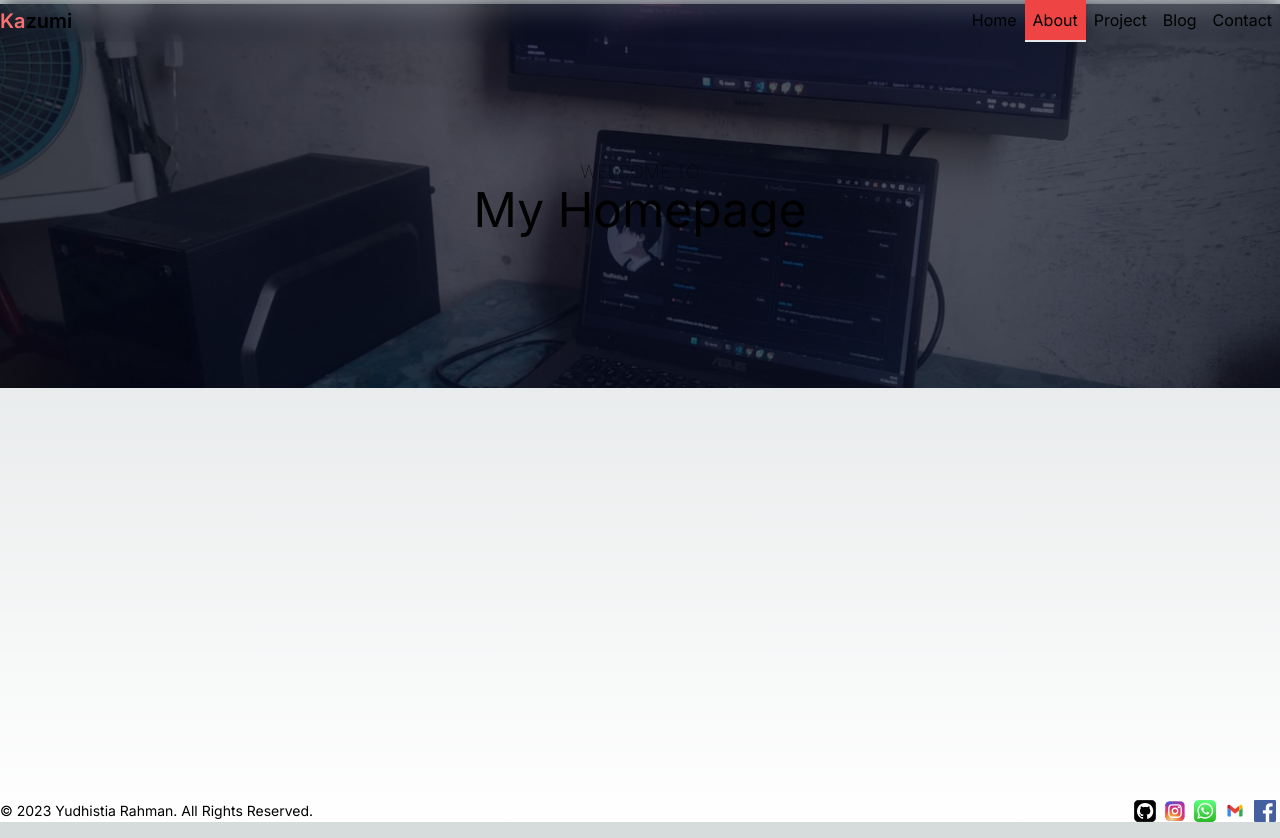
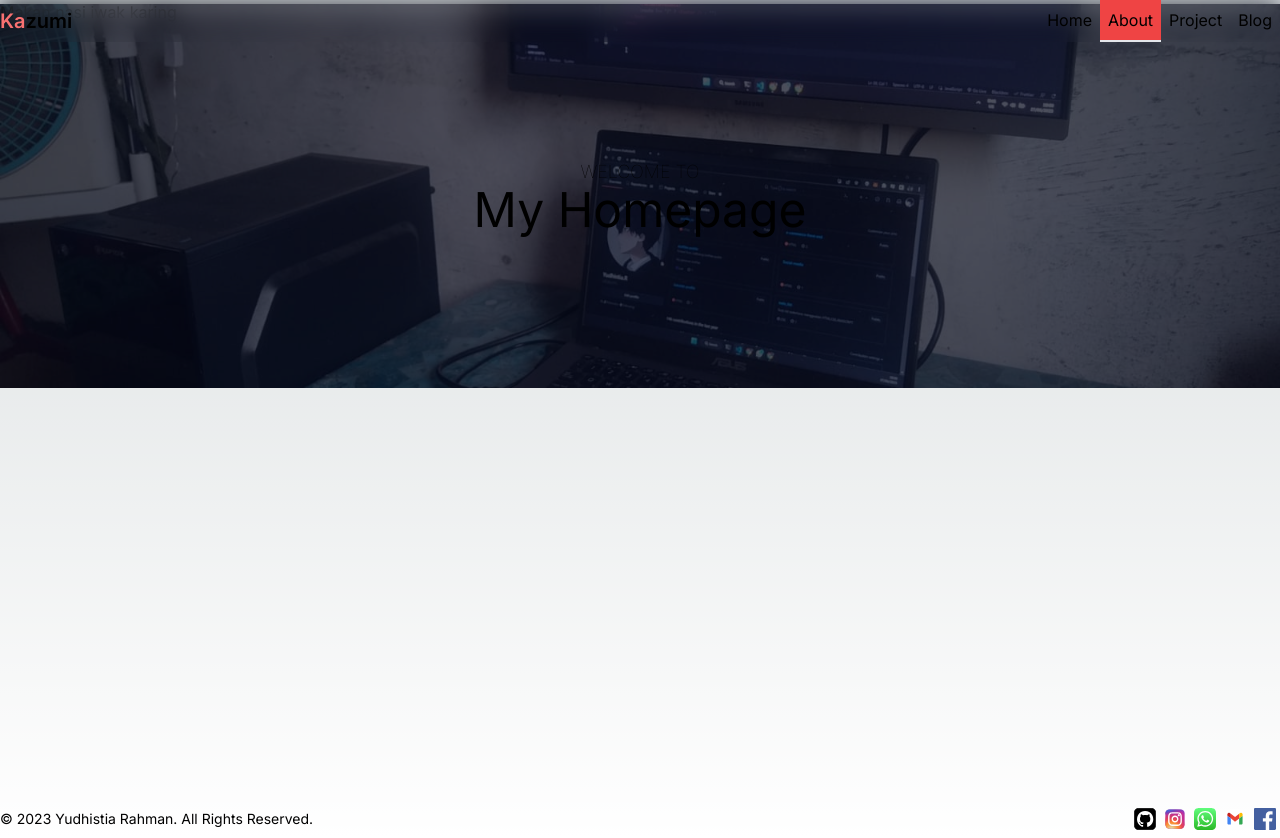
Before and after one commit to yudhistiaR/my-homepage, a Next.js app: page /about in a window 1280 px wide. Built offline with nearby package versions, Linux system fonts and the light colour scheme.

Commit message:
remove contact nav list

```diff
--- a/src/app/about/page.jsx
+++ b/src/app/about/page.jsx
@@ -17,6 +17,9 @@ const About = () => {
                     <div className="text-2xl md:text-5xl">My Homepage</div>
                 </div>
             </section>
+            <section className="relative">
+                <h1>Makan nasi iwak karing</h1>
+            </section>
         </>
     );
 };
--- a/src/app/layout.js
+++ b/src/app/layout.js
@@ -22,7 +22,7 @@ export default function RootLayout({ children }) {
                 <Navbar />
                 <AnimatePresence>
                     <motion.main
-                        className="mx-auto h-screen container items-center px-3 md:px-0"
+                        className="mx-auto h-screen md:container items-center px-3 md:px-0"
                         initial={{ scale: 0 }}
                         animate={{ scale: 1 }}
                         exit={{ scale: 0 }}
--- a/src/components/Footer.jsx
+++ b/src/components/Footer.jsx
@@ -39,7 +39,7 @@ const MediaLink = () => {
     return (
         <div className="hidden md:flex">
             {footerLink.map(link => (
-                <Link key={link.id} href={link.href}>
+                <Link key={link.id} href={link.href} target="_blank">
                     <Image
                         src={link.src}
                         width={30}
@@ -58,7 +58,7 @@ const Footer = () => {
     const year = date.getFullYear();
 
     return (
-        <footer className="w-full md:container flex items-center md:justify-between justify-center text-sm">
+        <footer className="mx-auto py-2 md:container flex items-center md:justify-between justify-center text-sm">
             <div>© {year} Yudhistia Rahman. All Rights Reserved.</div>
             <MediaLink />
         </footer>
--- a/src/components/Navbar.jsx
+++ b/src/components/Navbar.jsx
@@ -25,11 +25,6 @@ const navLink = [
         id: 4,
         name: 'Blog',
         href: '/blog',
-    },
-    {
-        id: 5,
-        name: 'Contact',
-        href: '/contact',
     },
 ];
 
```
